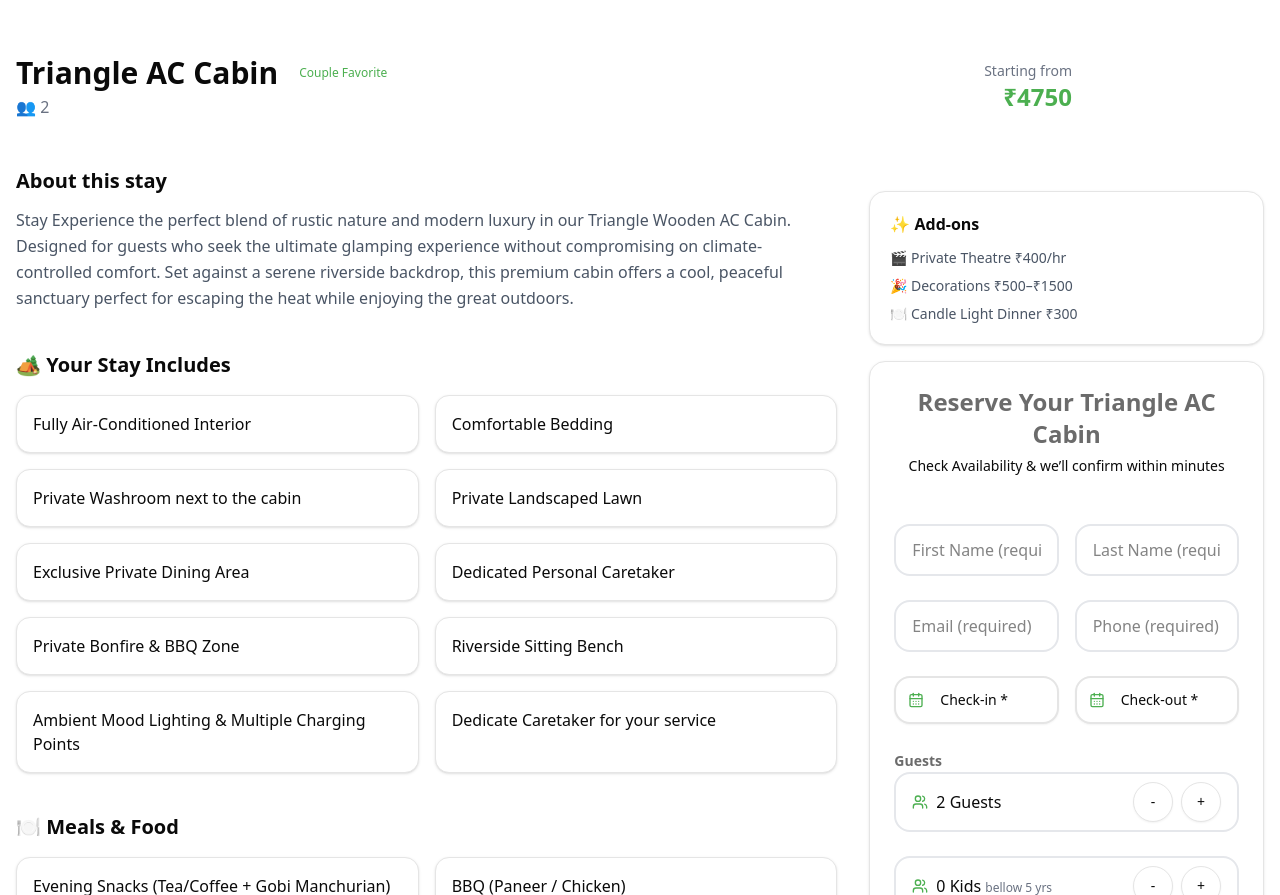
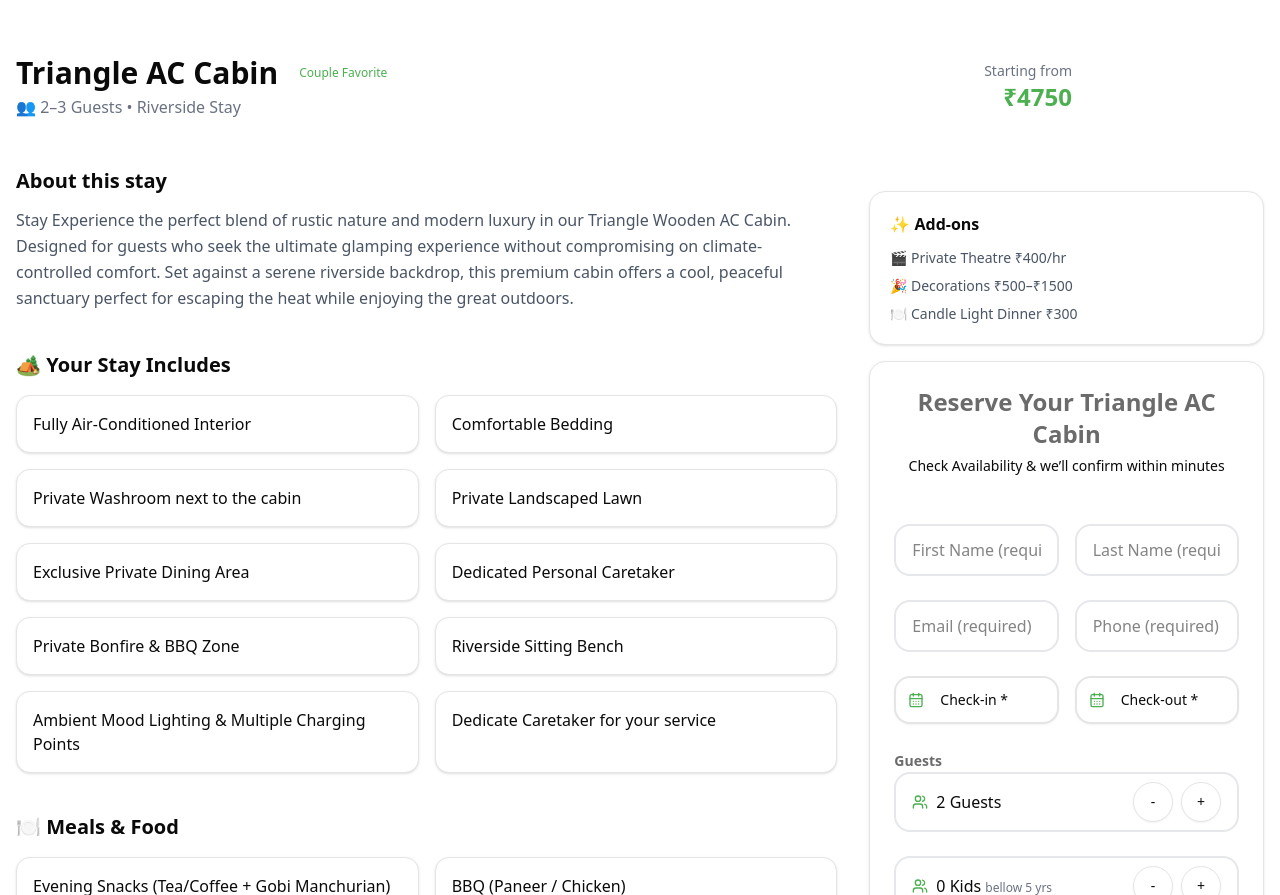
Before and after one commit to krishkad/thetriangleglamping, a Next.js app: page /accommodations/triangle-ac-cabin in a window 1280 px wide. Shown: the part 3831-4726 px from the top of the page. Built offline with nearby package versions, Linux system fonts and the light colour scheme; no server answers.

Commit message:
saved all unsaved file

```diff
--- a/src/app/(root)/accommodations/cocoon-ac-tent/page.tsx
+++ b/src/app/(root)/accommodations/cocoon-ac-tent/page.tsx
@@ -20,6 +20,7 @@ const CocconACTent = () => {
       "Private Lawn & Dining Area",
       "Private Bonfire & BBQ Area",
       "High-End Bedding & Plush Interiors",
+      "",
       "Ambient Lighting & Charging Points",
       "Private Bluetooth Speaker",
     ],
--- a/src/app/(root)/accommodations/triangle-ac-cabin/page.tsx
+++ b/src/app/(root)/accommodations/triangle-ac-cabin/page.tsx
@@ -5,7 +5,7 @@ const TriangleACCabinPage = () => {
   const triangleCamps = {
     name: "Triangle AC Cabin",
     tag: "Couple Favorite",
-    guests: 2,
+    guests: "2–3 Guests • Riverside Stay",
     price: {
       weekdays: 4750,
       saturday: 5750,
--- a/src/app/(root)/accommodations/triangle-cooler-cabin/page.tsx
+++ b/src/app/(root)/accommodations/triangle-cooler-cabin/page.tsx
@@ -5,7 +5,7 @@ const TriangleCoolerCabinPage = () => {
   const triangleCamps = {
     name: "Triangle Cooler Cabin",
     tag: "Couple Favorite",
-    guests: 2,
+    guests: "2–3 Guests • Riverside Stay",
     price: {
       weekdays: 4500,
       saturday: 5500,
--- a/src/components/Article.tsx
+++ b/src/components/Article.tsx
@@ -14,8 +14,8 @@ const Article = () => {
           Featured In News Articles
         </h2>
         <p className="text-lg sm:text-xl text-stone/80 font-poppins">
-          Glamping tips, outdoor inspiration, and guides for your next experience.
-          🏕️
+          Glamping tips, outdoor inspiration, and guides for your next
+          experience. 🏕️
         </p>
       </div>
       <div className="grid grid-cols-1 md:grid-cols-2 lg:grid-cols-3 gap-8">
@@ -28,7 +28,7 @@ const Article = () => {
           href={"/blog"}
           className={cn(
             buttonVariants(),
-            "hidden md:flex bg-moss hover:bg-moss/90 text-white px-4 sm:px-6 py-2 sm:py-3 rounded-2xl font-semibold shadow-lg text-sm sm:text-base cursor-pointer",
+            "bg-moss hover:bg-moss/90 text-white px-4 sm:px-6 py-2 sm:py-3 rounded-2xl font-semibold shadow-lg text-sm sm:text-base cursor-pointer",
           )}
         >
           Read More
```
Also changed, not shown: src/components/Accommodations.tsx (+2 -69 lines).
